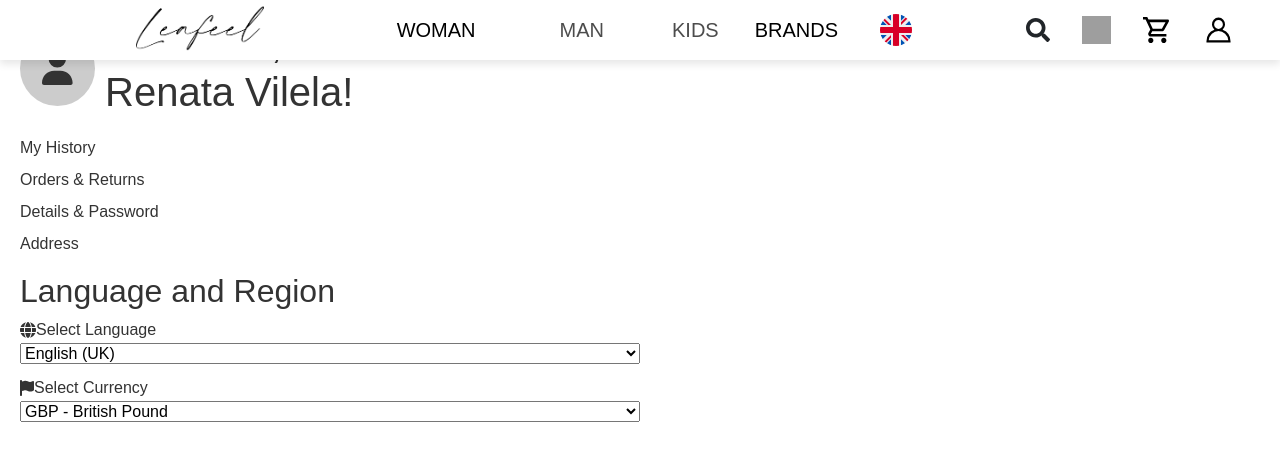
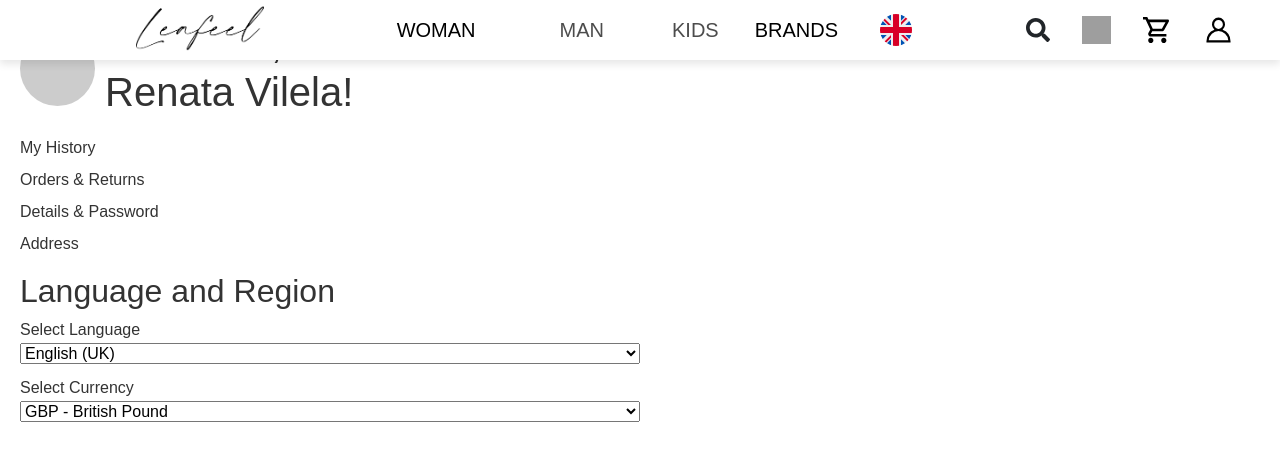
Before and after one commit to gustavohspm/tdw-group-3, a React (Create React App) app: page /profile in a window 1280 px wide. Shown: the top 450 px of the page. Built offline with nearby package versions, Linux system fonts and the light colour scheme; grey boxes are pictures that could not be loaded.

Commit message:
Profile creation and FAQs and Footer update

```diff
--- a/package.json
+++ b/package.json
@@ -3,14 +3,10 @@
   "version": "0.1.0",
   "private": true,
   "dependencies": {
-    "@fortawesome/fontawesome-svg-core": "^6.5.1",
-    "@fortawesome/free-solid-svg-icons": "^6.5.1",
-    "@fortawesome/react-fontawesome": "^0.2.0",
     "@testing-library/jest-dom": "^5.17.0",
     "@testing-library/react": "^13.4.0",
     "@testing-library/user-event": "^13.5.0",
     "bootstrap": "^5.3.2",
-    "font-awesome": "^4.7.0",
     "js-cookie": "^3.0.5",
     "prettier": "^3.1.1",
     "prop-types": "^15.8.1",
--- a/src/App.js
+++ b/src/App.js
@@ -15,7 +15,7 @@ export default function App() {
         <Route path="/woman" element={<ClothDetails />} />
         <Route path="/FAQs" element={<FAQs />} />
         <Route path="/product/:id" element={<ProductDetails />} />
-        <Route path="/Profile" element={<Profile />} />
+        <Route path="/profile" element={<Profile />} />
       </Routes>
     </Router>
   );
--- a/src/components/Profile.js
+++ b/src/components/Profile.js
@@ -3,8 +3,6 @@ import PropTypes from 'prop-types';
 import { Link } from 'react-router-dom';
 import './Profile.css';
 import NavBar from '../globalComponents/NavBar';
-import { FontAwesomeIcon } from '@fortawesome/react-fontawesome';
-import { faGlobe, faFlag, faUser } from '@fortawesome/free-solid-svg-icons';
 import Footer from '../globalComponents/Footer';
 
 const Profile = () => {
@@ -28,26 +26,12 @@ const Profile = () => {
     return currencyToCountryCode[currencyCode] || '';
   };
 
-  const getFlagIcon = (countryCode) => {
-    switch (countryCode) {
-      case 'GB':
-        return <FontAwesomeIcon icon={faFlag} />;
-      case 'PT':
-        return <FontAwesomeIcon icon={faFlag} />;
-      case 'ES':
-        return <FontAwesomeIcon icon={faFlag} />;
-      default:
-        return null;
-    }
-  };
-
   return (
     <div>
       <NavBar />
       <div className="user-profile">
         <h1>
         <span className="user-icon">
-             <FontAwesomeIcon icon={faUser} />
          </span>
             Welcome, <br/> Renata Vilela!</h1>
         <ul>
@@ -70,7 +54,7 @@ const Profile = () => {
         <div className="select-container">
             <div>
                 <label htmlFor="language">
-                    <FontAwesomeIcon icon={faGlobe} /> Select Language
+                    Select Language
                 </label>
                 <select id="language" value={language} onChange={handleLanguageChange}>
                     <option value="en-GB">English (UK)</option>
@@ -81,7 +65,7 @@ const Profile = () => {
 
                 <div>
                 <label htmlFor="currency">
-                    <FontAwesomeIcon icon={faFlag} /> Select Currency
+                    Select Currency
                 </label>
                 <select id="currency" value={currency} onChange={handleCurrencyChange}>
                     <option value="GBP">GBP - British Pound</option>
--- a/src/globalComponents/NavBar.js
+++ b/src/globalComponents/NavBar.js
@@ -299,7 +299,7 @@ const NavBar = () => {
           <IconShopSvg src={ ShoppingCart } />
         </StyledLink>
         {window.innerWidth > 810 && (
-          <StyledLink to="#" className="ps-3 pe-4">
+          <StyledLink to="/profile" className="ps-3 pe-4">
             <IconProfileSvg src={ Profile } />
           </StyledLink>
         )}
--- a/src/globalComponents/NavBarItems.js
+++ b/src/globalComponents/NavBarItems.js
@@ -358,7 +358,7 @@ const NavBarItems = ({
       )}
       {isMobile && (
         <div>
-          <NoHasSubCategory to="#" className="d-flex align-items-center">
+          <NoHasSubCategory to="/profile" className="d-flex align-items-center">
             <IconSvg src={Profile} />
             <span className="ms-2 text-uppercase">
               {language.globalTexts.myAccount}
```
Also changed, not shown: 1 other file (tests, documents, lock files or other folders).
